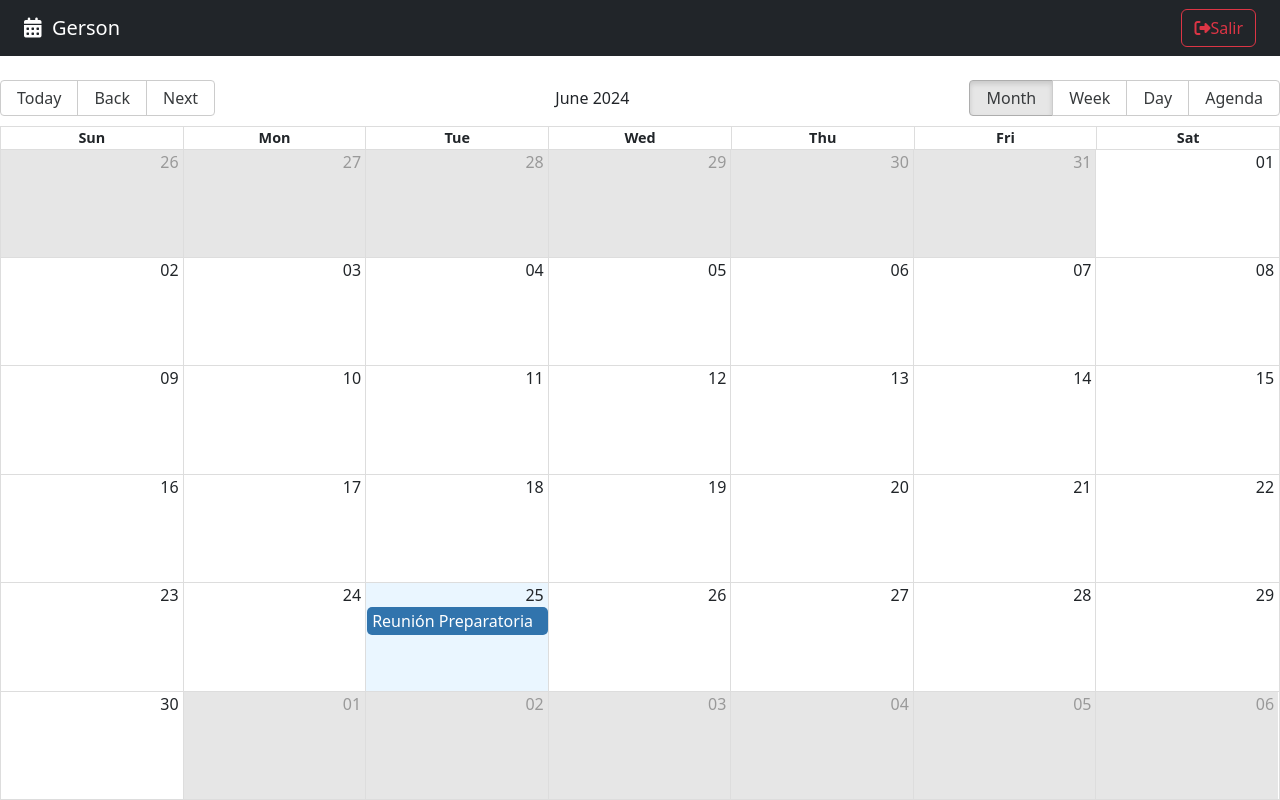
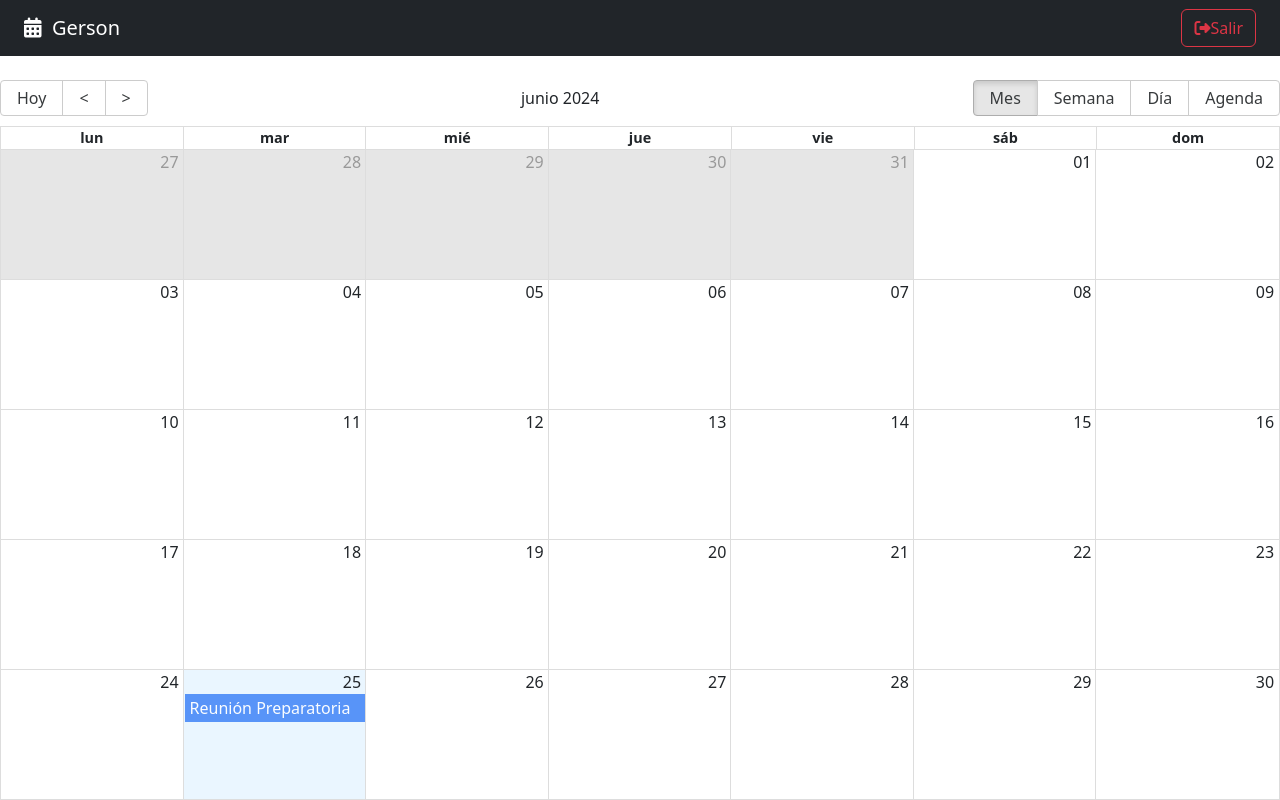
Before and after one commit to IP-Proyectos-y-Soluciones/CalendarApp-Frontend-MERN, a React (Vite) app: page / in a window 1280 px wide. Built offline with nearby package versions, Linux system fonts and the light colour scheme.

Commit message:
Additional calendar settings

```diff
--- a/src/calendar/pages/CalendarPage.jsx
+++ b/src/calendar/pages/CalendarPage.jsx
@@ -1,22 +1,9 @@
-import { Calendar, dateFnsLocalizer } from 'react-big-calendar';
+import { Calendar } from 'react-big-calendar';
 import 'react-big-calendar/lib/css/react-big-calendar.css';
 
-import { addHours, format, getDay, parse, startOfWeek } from 'date-fns';
-import enUS from 'date-fns/locale/en-US';
-
+import { addHours } from 'date-fns';
 import { Navbar } from '../';
-
-const locales = {
-  'en-US': enUS,
-};
-
-const localizer = dateFnsLocalizer({
-  format,
-  parse,
-  startOfWeek,
-  getDay,
-  locales,
-});
+import { getMessagesES, localizer } from '../../helpers';
 
 const events = [{
   title: 'Reunión Preparatoria',
@@ -31,16 +18,35 @@
 }];
 
 export const CalendarPage = () => {
+
+  const eventStyleGetter = ( event, start, end, isSelected ) => {
+    console.log({event, start, end, isSelected});
+
+    const style = {
+      backgroundColor: '#347Cf7',
+      borderRadius: '0px',
+      opacity: 0.8,
+      color: 'white',
+    };
+
+    return {
+      style,
+    };
+  };
+
   return (
     <>
       <Navbar />
 
       <Calendar
+        culture='es'
         localizer={ localizer }
         events={ events }
         startAccessor="start"
         endAccessor="end"
         style={{ height: 'calc( 100vh - 80px )' }}
+        messages={ getMessagesES() }
+        eventPropGetter={ eventStyleGetter }
       />
     </>
   );
--- /dev/null
+++ b/src/helpers/calendarLocalizer.js
@@ -0,0 +1,15 @@
+import { dateFnsLocalizer } from 'react-big-calendar';
+import { format, parse, startOfWeek, getDay } from 'date-fns';
+import esES from 'date-fns/locale/es';
+
+const locales = {
+  'es': esES,
+};
+
+export const localizer = dateFnsLocalizer({
+  format,
+  parse,
+  startOfWeek,
+  getDay,
+  locales,
+});
--- /dev/null
+++ b/src/helpers/getMessages.js
@@ -0,0 +1,17 @@
+export const getMessagesES = () => {
+  return {
+    allDay: 'Todo el día',
+    previous: '<',
+    next: '>',
+    today: 'Hoy',
+    month: 'Mes',
+    week: 'Semana',
+    day: 'Día',
+    agenda: 'Agenda',
+    date: 'Fecha',
+    time: 'Hora',
+    event: 'Evento',
+    noEventsInRange: 'No hay eventos en este rango',
+    showMore: ( total ) => `+ Ver más ( ${ total } )`,
+  };
+};
--- /dev/null
+++ b/src/helpers/index.js
@@ -0,0 +1,3 @@
+
+export * from './calendarLocalizer';
+export * from './getMessages';
```
